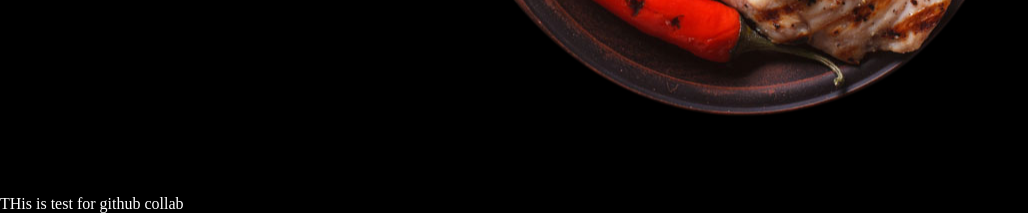
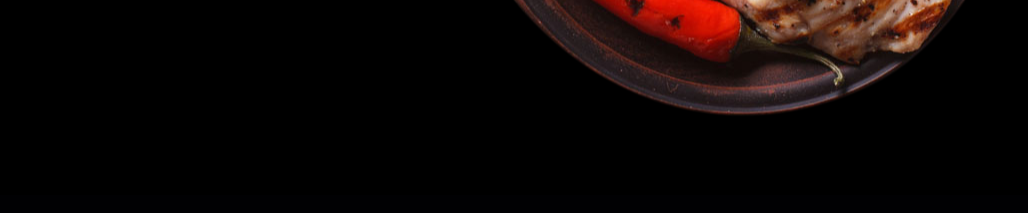
Before and after one commit to kkkz76/steak_house, a PHP site: page / in a window 1440 px wide; the page is wider, and only the part inside the window is pictured. Shown: the part 5293-5506 px from the top of that part, without its empty margins (0-1028 px from the left). After the commit the page ends 5408 px from the top of that part, so only its background shows below. Run offline with PHP 8.4, Linux system fonts and the light colour scheme; some libraries are stand-ins or nearby versions.

Commit message:
Update index.php

```diff
--- a/index.php
+++ b/index.php
@@ -82,7 +82,7 @@
     </div>
     </div>
 
-    <p>THis is test for github collab</p>
+
 
 </body>
 </html>
```
